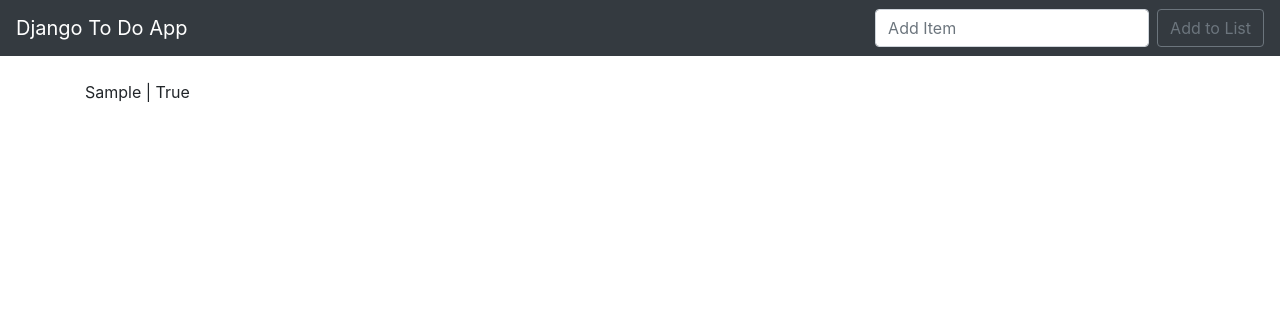
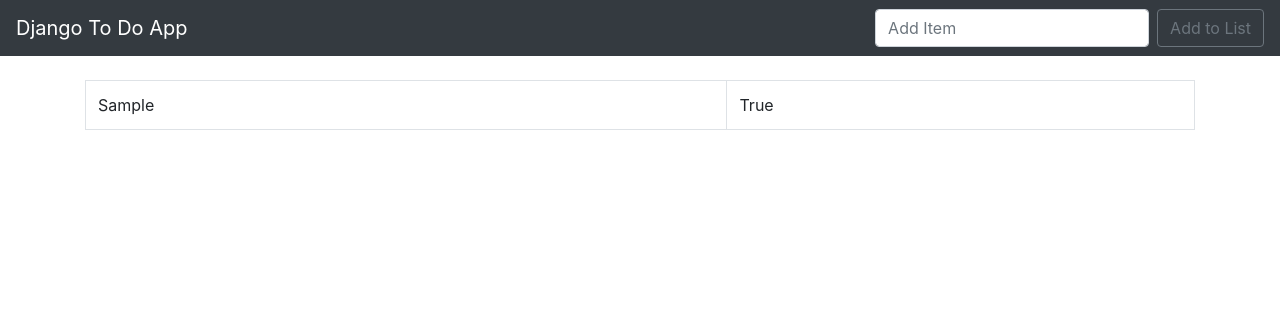
Before and after one commit to Stephen-mcdonagh/Django-To-Do-App, a Django app: page / in a window 1280 px wide. Shown: the top 316 px of the page. Run offline with Django 3.2, Linux system fonts and the light colour scheme; tables that the repository leaves empty hold one stand-in row (values such as "Sample post"); some libraries are stand-ins or nearby versions.

Commit message:
Table added

```diff
--- a/todo_list/templates/home.html
+++ b/todo_list/templates/home.html
@@ -14,10 +14,14 @@
 	{% endif %}
 
 	{% if all_items %}
+		<table class="table table-bordered">
 		{% for things in all_items %}
-			{{things.item}} | {{things.completed}} </br>
+				<tr>
+					<td>{{things.item}} </td>
+					<td>{{things.completed}}</td>
+				</tr>
 		{% endfor %}
-
+		</table>
 	{% endif %}
 
 
```
Also changed, not shown: README.md.
